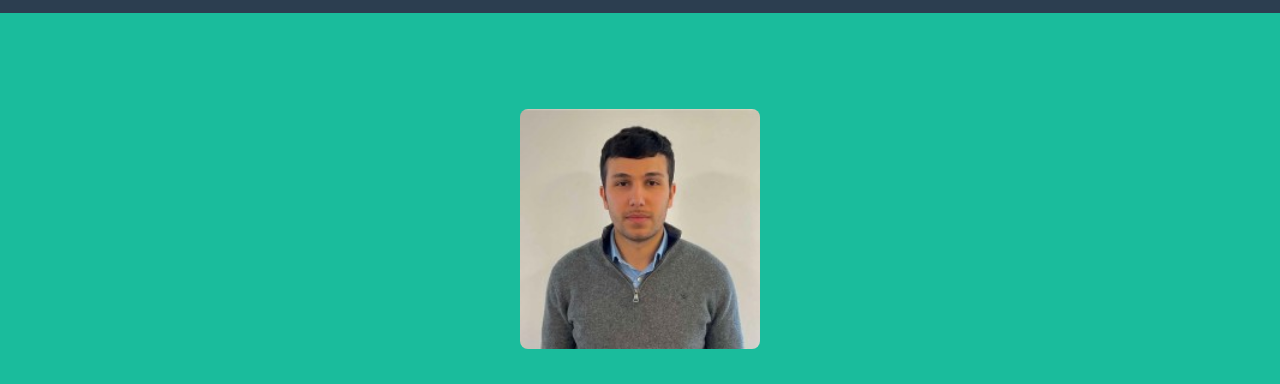
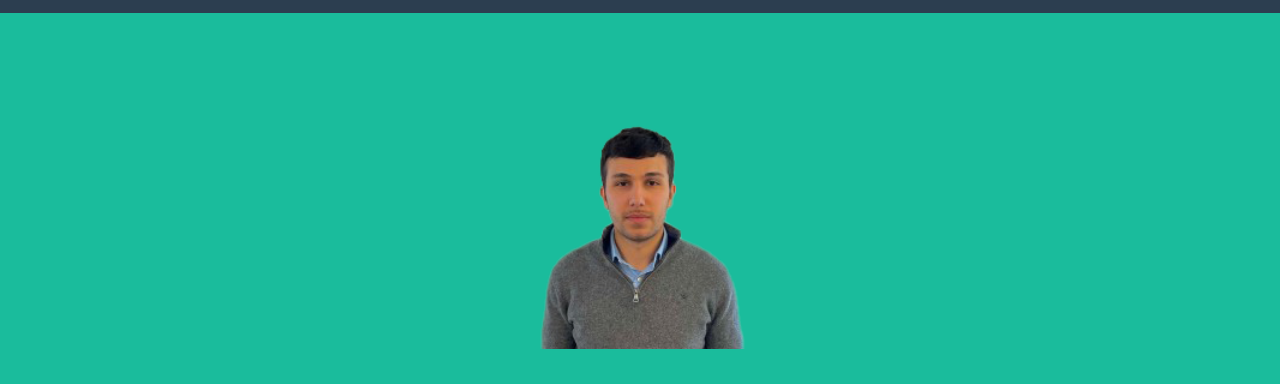
Before and after one commit to emrebicimli/Personal_Portfolio, a plain HTML site: page index.html in a window 1280 px wide. Shown: the part 91-475 px from the top of the page. Drawn offline with nearby package versions, Linux system fonts and the light colour scheme.

Commit message:
update image transparent headshot

```diff
--- a/index.html
+++ b/index.html
@@ -54,7 +54,7 @@
           src="assets/img/avataaars.svg"
           alt="..."
         /> -->
-      <img class="masthead-avatar mb-5 rounded" src="assets/img/emre-headshot.jpg" alt="" />
+      <img class="masthead-avatar mb-5 rounded" src="assets/img/emre-headshot.png" alt="" />
       <!-- Masthead Heading-->
       <h1 class="masthead-heading text-uppercase mb-0">Hi, I'm Emre</h1>
       <!-- Icon Divider-->
```
Also changed, not shown: assets/img/emre-headshot.png (added).
